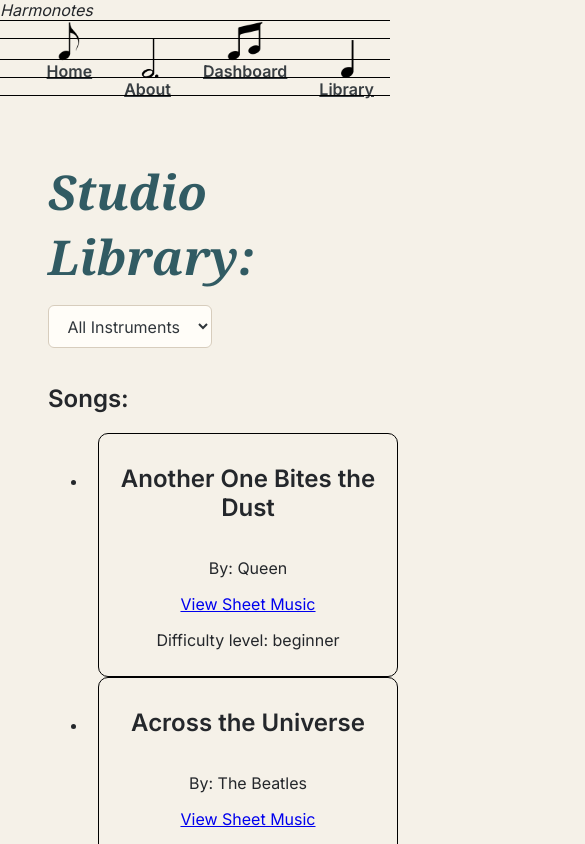
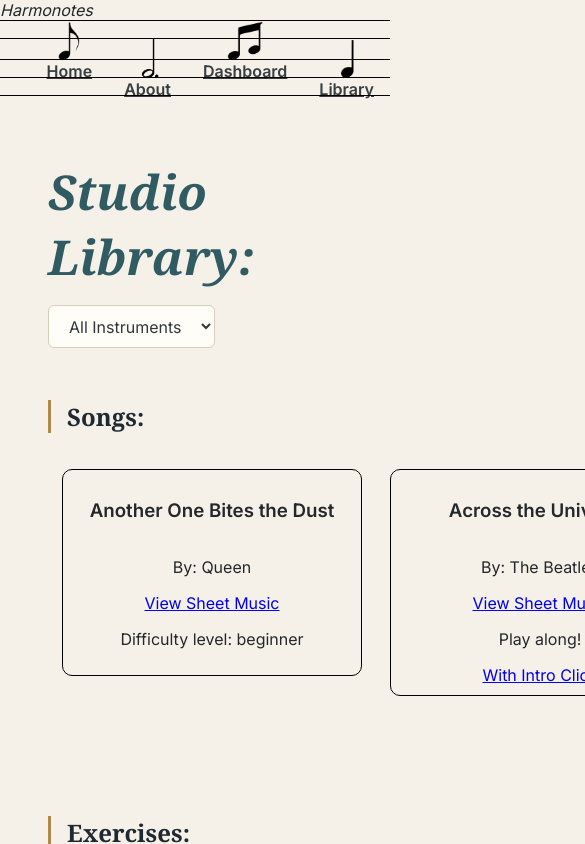
Before and after one commit to BrookeFloyd10/Harmonotes-BrookeF, a React (Vite) app in the folder harmonotes/: page /library in a window 390 px wide. Shown: the top 844 px of the page, 585 px wide, since content can reach past the window. Built offline with nearby package versions, Linux system fonts and the light colour scheme.

Commit message:
styled list items that display on library still trying to create as responsive of a layout so media query is easier

```diff
--- a/harmonotes/src/App.css
+++ b/harmonotes/src/App.css
@@ -140,18 +140,20 @@ main {
 
 .dashboard-cards-row {
     display: flex;
-    gap: 20px;
-
+    flex-direction: row;
+    align-items: center;
 }
 
 .instructor-question {
+    display: flex;
+    flex-direction: column;
+    justify-content: center;
     border: 1px solid #000;
     border-radius: 10px;
     padding: 12px;
     width: 250px;
-    height: 300px;
+    height: 40vh;
     text-align: center;
-    margin-top: 76px;
 }
 
 article {
@@ -191,8 +193,7 @@ article {
     list-style: none;
     padding: 10px;
     margin: 0 auto;
-    width: calc(5 * 280px + 2 * 20px);
-    max-width: 100%
+    width: calc(3 * 300px + 4 * 30px);
 }
 
 .exercise-list li {
@@ -349,12 +350,45 @@ button:active {
     background-color: #fffdf8;
     border: 1px solid #d7cdbd;
     border-radius: 6px;
-    padding: .6rem .9rem;
+    padding: .6rem 1rem;
     font-size: 1rem;
     color: #30363b;
-    margin-bottom: 1rem;
+    margin-bottom: 2rem;
 }
 
+.songs,
+.exercises,
+.resources {
+    margin-bottom: 2rem;
+    max-width: calc(280px * 4);
+}
+
+.songs h2,
+.exercises h2,
+.resources h2 {
+    font-family: Georgia, 'Times New Roman', Times, serif;
+    color: #1e2933;
+    border-left: 3px solid #b08a45;
+    padding-left: 1rem;
+}
+
+.songs ul,
+.exercises ul,
+.resources ul {
+   display: flex;
+   gap: .5rem;
+   overflow-x: auto;
+   list-style: none;
+   padding: 1rem .25rem 1rem;
+   margin: 0;
+   width: calc(4 * 300px + 4 * 30px);
+}
+
+.songs li,
+.exercises li,
+.resources li {
+   flex: 0 0 280px;
+}
 
 
 
--- a/harmonotes/src/components/LibraryCard.jsx
+++ b/harmonotes/src/components/LibraryCard.jsx
@@ -5,7 +5,7 @@ const LibraryCard = ({ item }) => {
 
     return (
         <article className="library-card">
-            <h2>{title}</h2>
+            <h3>{title}</h3>
             {artist && <p>By: {artist}</p>}
             {file && (
                 <a href={file} target="_blank" rel="noopener noreferrer">
```
